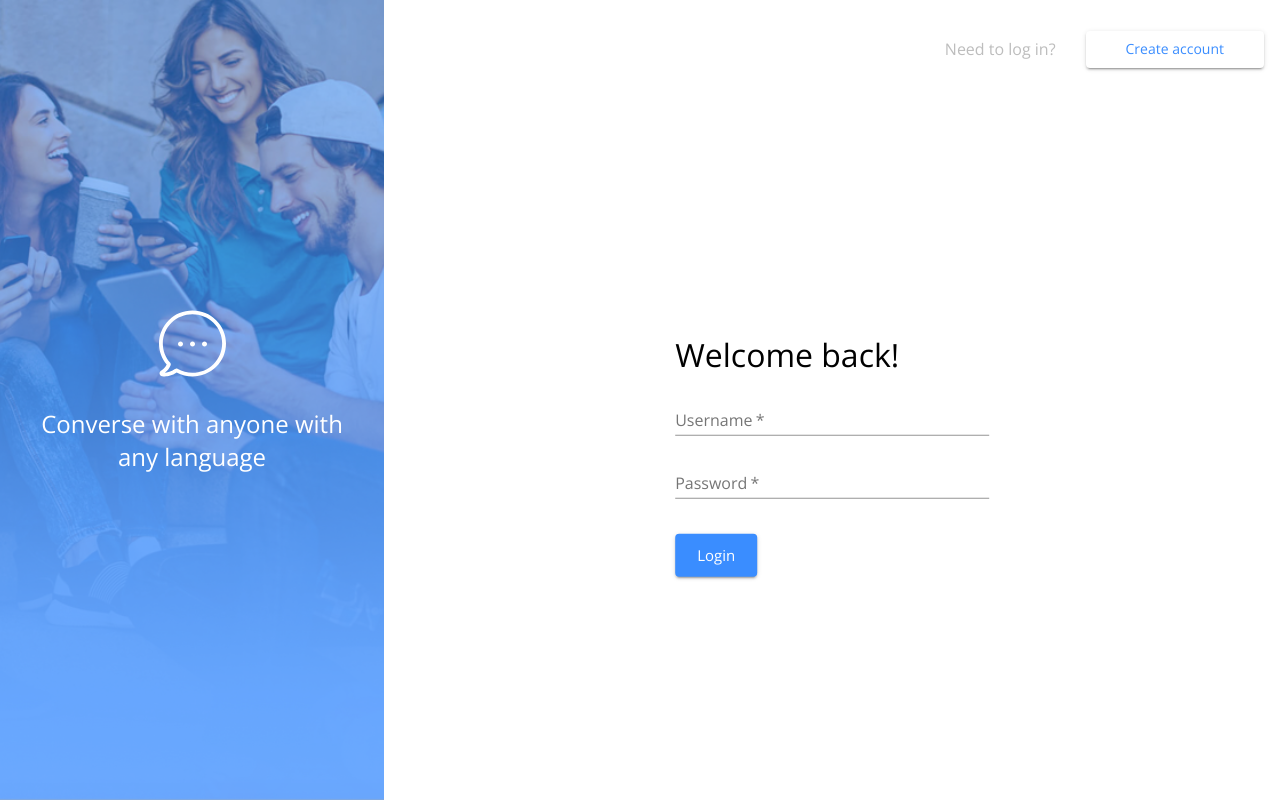
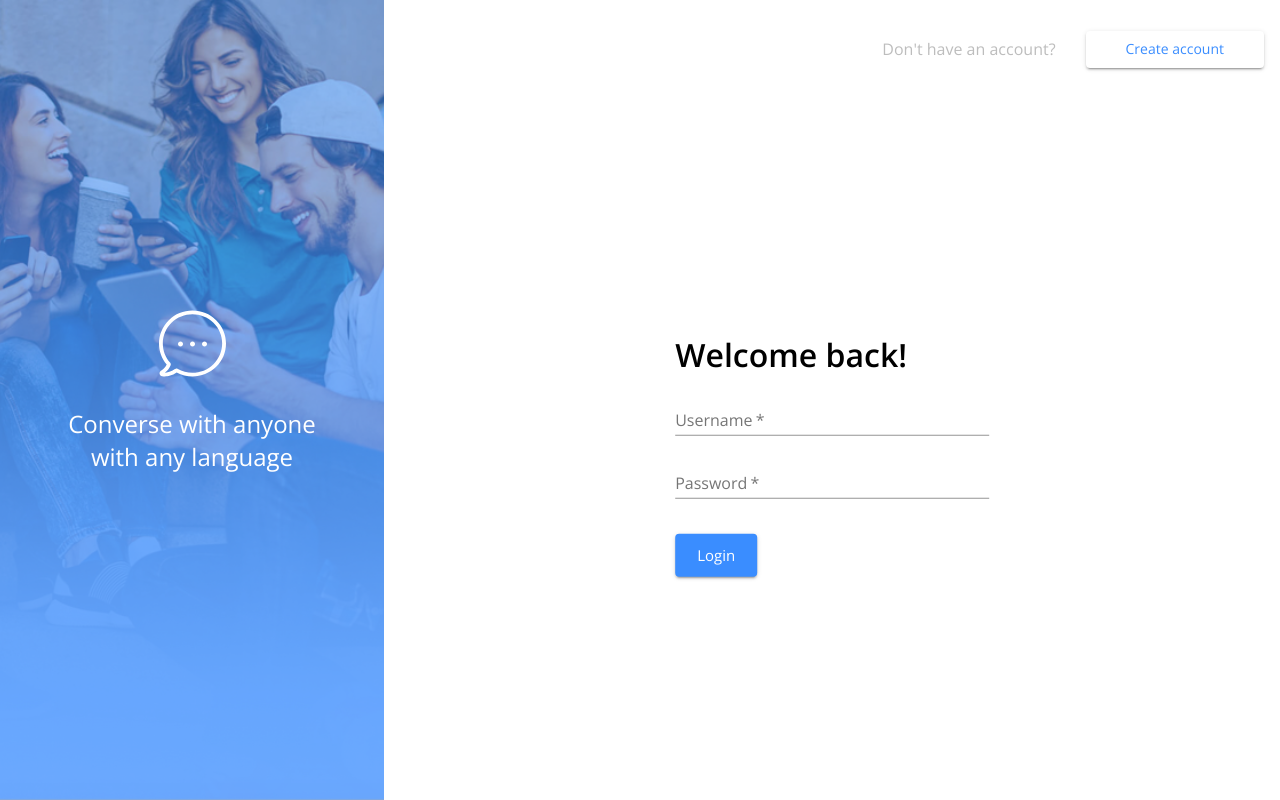
Before and after one commit to danielkanangila/chatapp, a React (Create React App) app in the folder client/: page /login in a window 1280 px wide. Built offline with nearby package versions, Linux system fonts and the light colour scheme; no server answers.

Commit message:
updated authheader component to display the correct message and change the form title font wieght to bold

```diff
--- a/client/src/components/auth/AuthContainer.js
+++ b/client/src/components/auth/AuthContainer.js
@@ -5,14 +5,14 @@ import { useAuthStyle } from '../../hooks/styles';
 import AuthSidebox from './AuthSidebox';
 import AuthHeader from './AuthHeader';
 
-const AuthContainer = ({ title, headerActionName, headerActionPath, children }) => {
+const AuthContainer = ({ title, headerActionName, headerActionPath, headerTitle, children }) => {
     const classes = useAuthStyle()
 
     return (
         <Grid container className={classes.root}>
             <AuthSidebox />
             <Grid className={classes.mainContent} container direction="column">
-                <AuthHeader actionLabel={headerActionName} actionPath={headerActionPath} />
+                <AuthHeader actionLabel={headerActionName} actionPath={headerActionPath} title={headerTitle} />
                 <Box className={classes.formContainer}>
                     <Typography variant="h1" className={classes.formTitle}>{title}</Typography>
                     {children}
--- a/client/src/components/auth/AuthHeader.js
+++ b/client/src/components/auth/AuthHeader.js
@@ -5,13 +5,13 @@ import { Grid, Typography } from '@material-ui/core';
 import CustomButton from '../buttons/CustomButton';
 import { useAuthStyle } from '../../hooks/styles';
 
-const AuthHeader = ({ actionLabel, actionPath }) => {
+const AuthHeader = ({ title="Need to log in?", actionLabel, actionPath }) => {
     const history = useHistory();
     const classes = useAuthStyle();
 
     return (
         <Grid container className={classes.header} justify="flex-end">
-            <Typography className={classes.typo}>Need to log in?</Typography>
+            <Typography className={classes.typo}>{title}</Typography>
             <CustomButton onClick={() => history.push(actionPath)}>{ actionLabel }</CustomButton>
         </Grid>
     );
--- a/client/src/components/auth/AuthSidebox.js
+++ b/client/src/components/auth/AuthSidebox.js
@@ -12,7 +12,7 @@ const AuthSidebox = () => {
         <img src={BGImage} alt="chatapp illustration" className={classes.image} />
         <div className={classes.sideboxTextContainer}>
           <BubbleIcon />
-          <h1 className={classes.sideboxText}>Converse with anyone with any language</h1>
+          <h1 className={classes.sideboxText}>Converse with anyone <br/ > with any language</h1>
         </div>
       </Grid>
     );
--- a/client/src/components/pages/Login.js
+++ b/client/src/components/pages/Login.js
@@ -14,7 +14,7 @@ const Login = () => {
   }
 
   return (
-    <AuthContainer title="Welcome back!" headerActionName="Create account" headerActionPath="/register">
+    <AuthContainer title="Welcome back!" headerActionName="Create account" headerTitle="Don't have an account?" headerActionPath="/register">
       <LoginForm />
     </AuthContainer>
   );
--- a/client/src/hooks/styles/index.js
+++ b/client/src/hooks/styles/index.js
@@ -101,6 +101,7 @@ export const useAuthStyle = makeStyles((theme) => ({
     },
     formTitle: {
         fontSize: "2rem",
+        fontWeight: "bold",
     },
     form: {},
     fieldset: {
```
